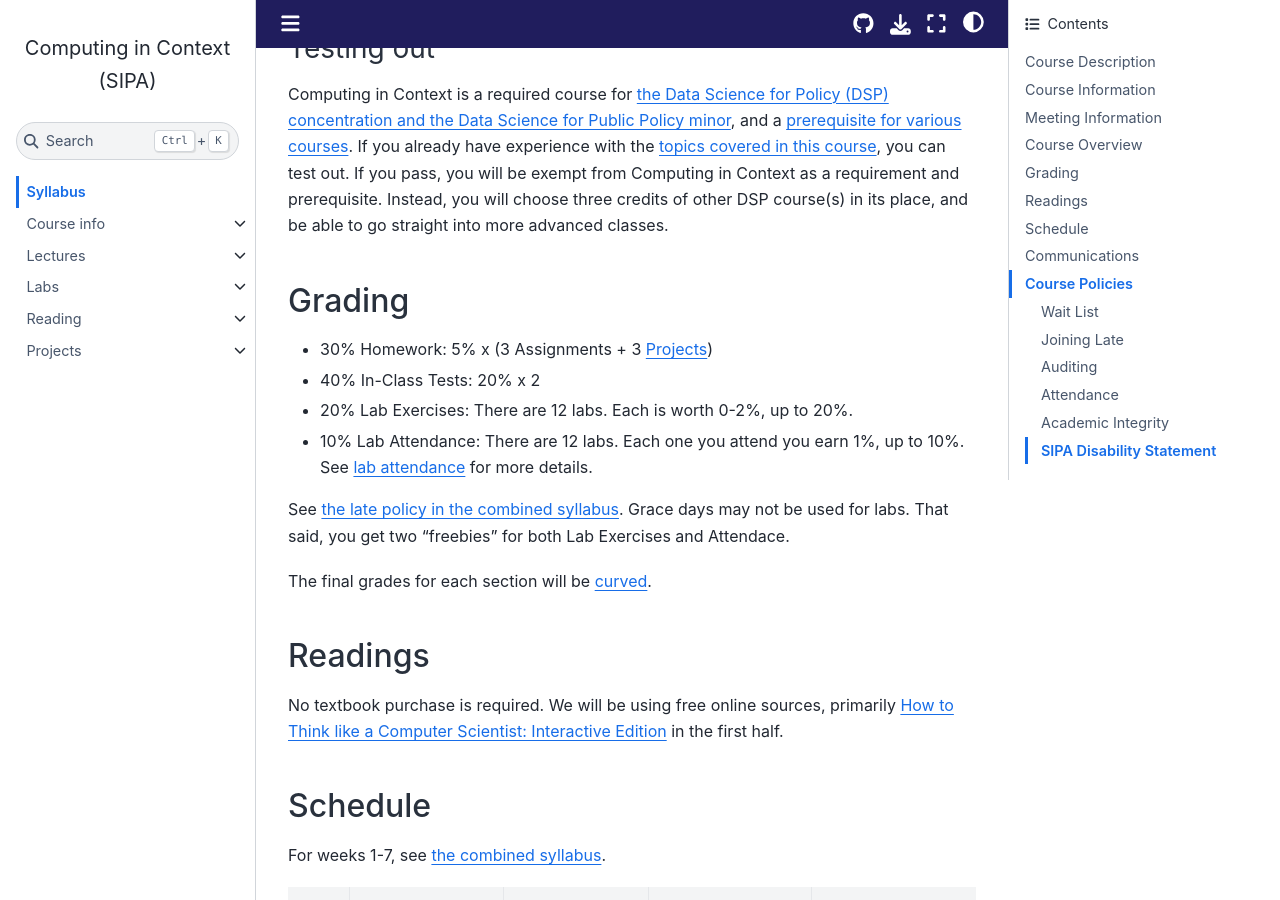
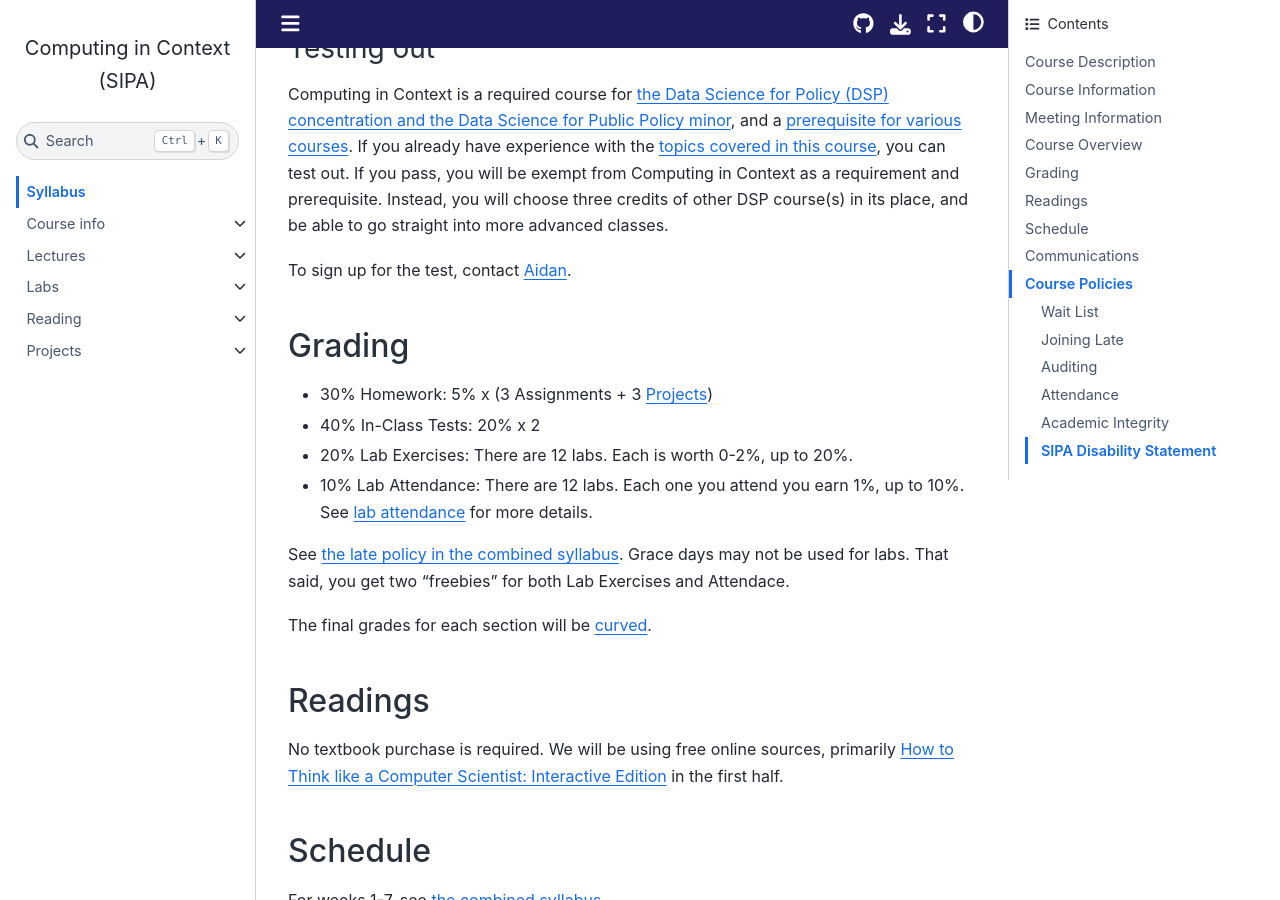
Before and after one commit to afeld/computing-in-context, a Jupyter Book: the page built from index.md, in a window 1280 px wide and 900 px high, scrolled down 3612 px. Built offline with Jupyter Book 1.0.4 settings and Sphinx 7.4.7 and the Sphinx Book theme 1.1.4, drawn with Linux system fonts in a browser that asks for light colours; pages that are not in the unit, such as notebooks, are missing from menus; comment, search, counter and statistics services are not loaded.

Commit message:
explain how to test out

```diff
--- a/index.md
+++ b/index.md
@@ -91,6 +91,8 @@ If you aren't sure, please ask.
 ### Testing out
 
 Computing in Context is a required course for [the Data Science for Policy (DSP) concentration and the Data Science for Public Policy minor](https://www.sipa.columbia.edu/sipa-education/bulletin/dsp), and a [prerequisite for various courses](#relationship-to-other-courses). If you already have experience with the [topics covered in this course](#schedule), you can test out. If you pass, you will be exempt from Computing in Context as a requirement and prerequisite. Instead, you will choose three credits of other DSP course(s) in its place, and be able to go straight into more advanced classes.
+
+To sign up for the test, contact [Aidan](#instructors).
 
 ## Grading
 
```
